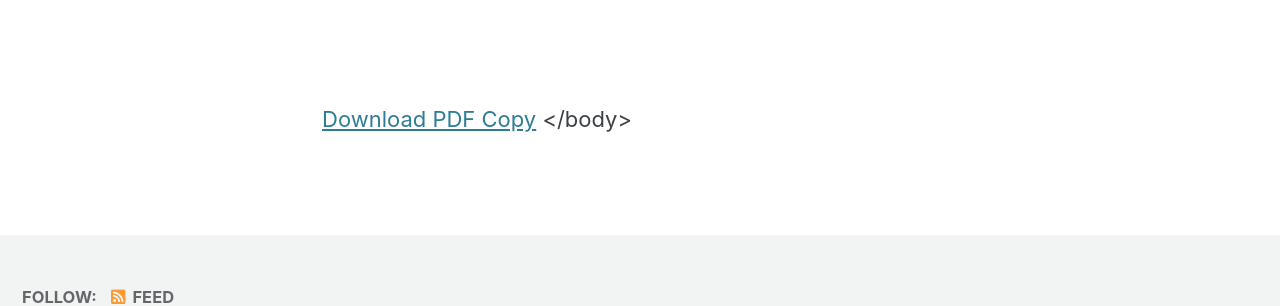
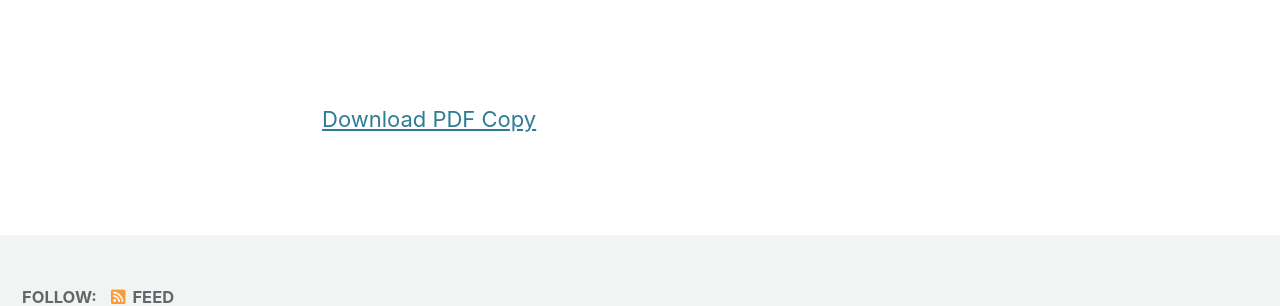
Before and after one commit to babetke/babetke.github.io, a Jekyll site: the page built from _pages/CV.md, in a window 1280 px wide and 1074 px high. Shown: the part 685-991 px from the top of the window. Built offline with Jekyll 4.4.1, drawn with Linux system fonts in a browser that asks for light colours; cached includes are drawn as plain includes.

Commit message:
Removing </body> from CV page

```diff
--- a/_pages/CV.md
+++ b/_pages/CV.md
@@ -14,5 +14,3 @@ permalink: /CV/
 
 
 <a href="https://babetke.github.io/images/Betke_CV_Academia.pdf">Download PDF Copy</a>
-
-</body>
```
